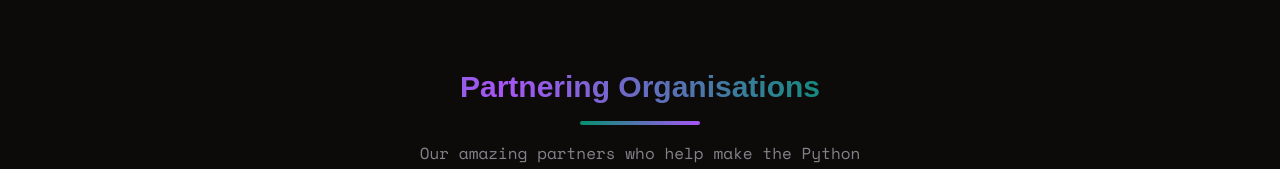
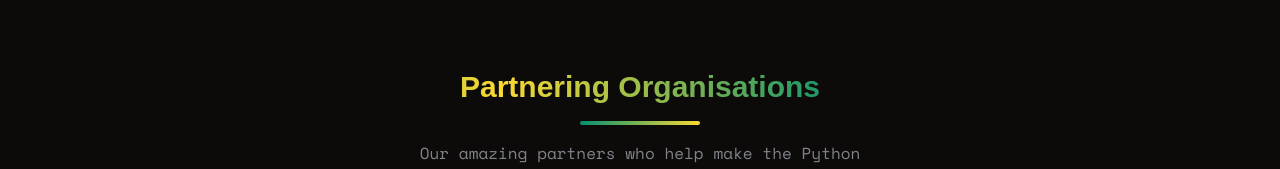
Before and after one commit to pythoncameroon/landing-web, a React (Vite) app: page / in a window 1280 px wide. Shown: the part 736-905 px from the top of the page. Built offline with nearby package versions, Linux system fonts and the light colour scheme; a web font is replaced by a local one.

Commit message:
Updated sponsors UI

```diff
--- a/src/containers/Sponsors.tsx
+++ b/src/containers/Sponsors.tsx
@@ -49,7 +49,7 @@ export const Sponsors = () => {
         />
 
         <motion.div
-          className="absolute -bottom-20 right-1/3 w-80 h-80 rounded-full bg-purple-500/10"
+          className="absolute -bottom-20 right-1/3 w-80 h-80 rounded-full bg-secondary/10"
           animate={{
             scale: [1.2, 1, 1.2],
             opacity: [0.05, 0.1, 0.05],
@@ -77,7 +77,7 @@ export const Sponsors = () => {
           transition={{ duration: 5, repeat: Infinity, repeatType: "reverse" }}
         >
           <motion.span
-            className="bg-gradient-to-r from-primary via-purple-500 to-primary text-transparent bg-clip-text"
+            className="bg-gradient-to-r from-primary via-secondary to-primary text-transparent bg-clip-text"
             animate={{
               backgroundPosition: ["0% center", "100% center", "0% center"],
             }}
@@ -102,7 +102,7 @@ export const Sponsors = () => {
 
         {/* Animated divider */}
         <motion.div
-          className="h-1 w-0 bg-gradient-to-r from-primary to-purple-500 rounded-full mx-auto mt-4"
+          className="h-1 w-0 bg-gradient-to-r from-primary to-secondary rounded-full mx-auto mt-4"
           animate={isInView ? { width: 120 } : { width: 0 }}
           transition={{ delay: 0.3, duration: 0.8 }}
         />
@@ -190,7 +190,7 @@ export const Sponsors = () => {
                 >
                   {/* Rotating background gradient */}
                   <motion.div
-                    className="absolute -inset-5 bg-gradient-to-r from-primary/20 via-purple-500/20 to-primary/20 rounded-full -z-10"
+                    className="absolute -inset-5 bg-gradient-to-r from-primary/20 via-secondary/20 to-primary/20 rounded-full -z-10"
                     animate={{
                       rotate: hoveredIndex === index ? 360 : 0,
                       scale: hoveredIndex === index ? 1 : 0.9,
@@ -275,7 +275,7 @@ export const Sponsors = () => {
 
                   {/* Animated underline */}
                   <motion.div
-                    className="absolute -bottom-1 left-0 right-0 h-0.5 bg-gradient-to-r from-primary to-purple-500"
+                    className="absolute -bottom-1 left-0 right-0 h-0.5 bg-gradient-to-r from-primary to-secondary"
                     initial={{ width: "0%" }}
                     animate={{ width: hoveredIndex === index ? "100%" : "0%" }}
                     transition={{ duration: 0.3 }}
@@ -348,7 +348,7 @@ export const Sponsors = () => {
 
           {/* Bottom border animation */}
           <motion.div
-            className="absolute bottom-0 left-0 h-0.5 w-0 bg-gradient-to-r from-primary to-purple-500"
+            className="absolute bottom-0 left-0 h-0.5 w-0 bg-gradient-to-r from-primary to-secondary"
             initial={{ width: "0%" }}
             whileHover={{ width: "100%" }}
             transition={{ duration: 0.3 }}
--- a/src/layouts/Navbar.tsx
+++ b/src/layouts/Navbar.tsx
@@ -240,7 +240,7 @@ export const Navbar = () => {
                       href="https://github.com/pythoncameroon"
                       target="_blank"
                       className={`w-full border ${buttonVariants({
-                        variant: "secondary",
+                        variant: "outline",
                       })} group relative overflow-hidden`}
                     >
                       <div className="absolute inset-0 bg-gradient-to-r from-primary/20 to-secondary/20 opacity-0 group-hover:opacity-100 transition-opacity duration-300" />
```
